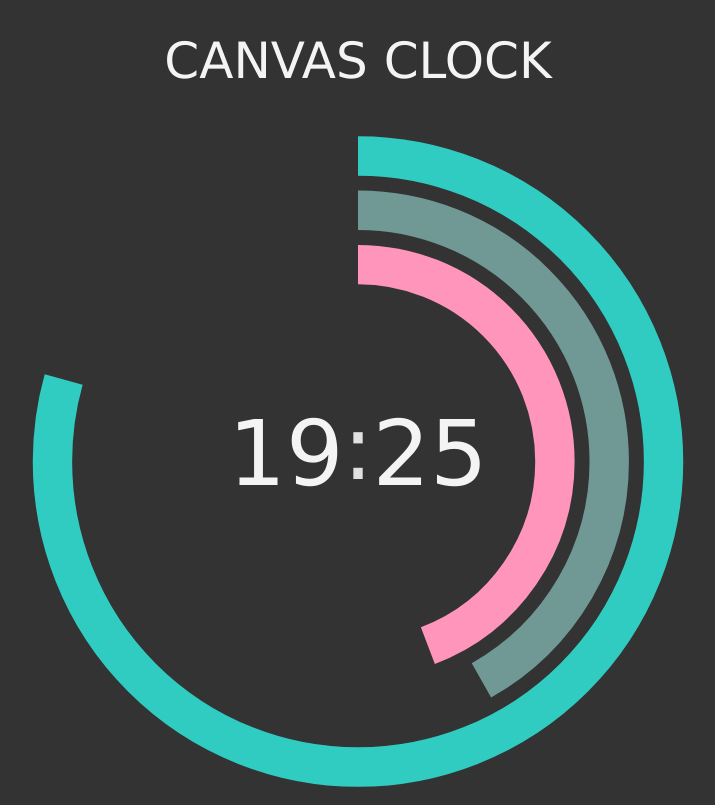
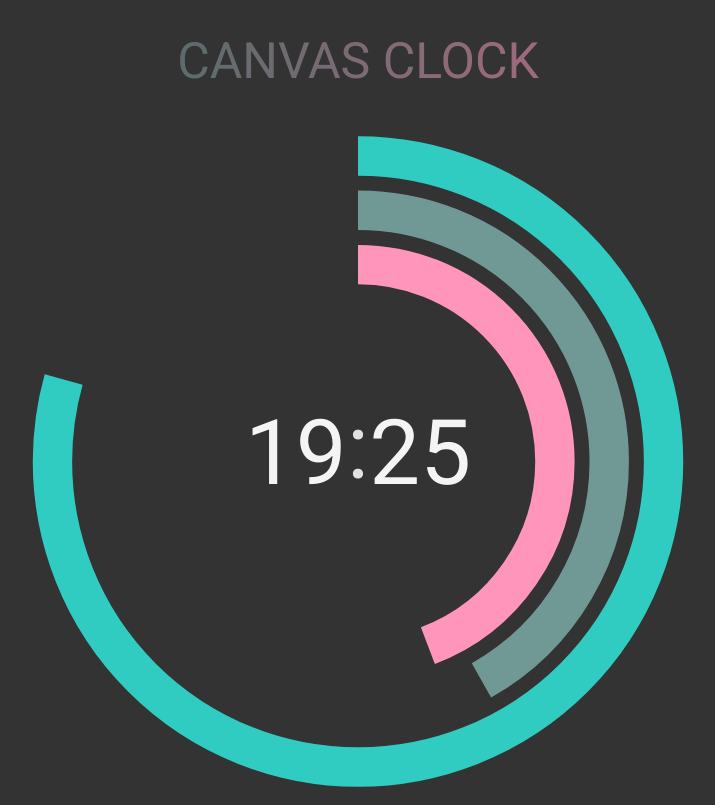
Before and after one commit to imjoshnewton/Canvas-Clock, a plain HTML site: page index.html in a window 1280 px wide. Shown: the whole page, without its empty margins (282-997 px from the left). Drawn offline with Linux system fonts and the light colour scheme.

Commit message:
Updates
Updates

```diff
--- a/css/main.css
+++ b/css/main.css
@@ -6,12 +6,19 @@ html {
 
 h1 {
   background: #333;
+  background: -webkit-linear-gradient(right, rgba(255, 255, 255, 0.95), #FF95BB, #709996, rgba(255, 255, 255, 0.95));
+  background: linear-gradient(to left, rgba(255, 255, 255, 0.95), #FF95BB, #709996, rgba(255, 255, 255, 0.95));
+  background: -o-linear-gradient(right, rgba(255, 255, 255, 0.95), #FF95BB, #709996, rgba(255, 255, 255, 0.95));
+  background: -moz-linear-gradient(right, rgba(255, 255, 255, 0.95), #FF95BB, #709996, rgba(255, 255, 255, 0.95));
+  -webkit-background-clip: text;
   color: rgba(255, 255, 255, 0.95);
-  font-family: Verdana;
+  font-family: 'Roboto', Verdana, sans-serif;
   font-size: 50px;
   font-weight: 300;
   line-height: 55px;
+  opacity: 1;
   text-align: center;
+  -webkit-text-fill-color: transparent;
   text-transform: uppercase;
   width: 100%; }
 
--- a/index.html
+++ b/index.html
@@ -1,9 +1,9 @@
-<!DOCTYPE html>
 <!DOCTYPE html>
 <html>
   <head>
     <meta charset="utf-8">
     <title>Canvas Clock</title>
+    <link href="https://fonts.googleapis.com/css?family=Roboto" rel="stylesheet">
     <link rel="stylesheet" href="css/main.css">
   </head>
   <body>
```
Also changed, not shown: js/main.js (+1 -1 lines), js/object.js (deleted), 1 other file.
